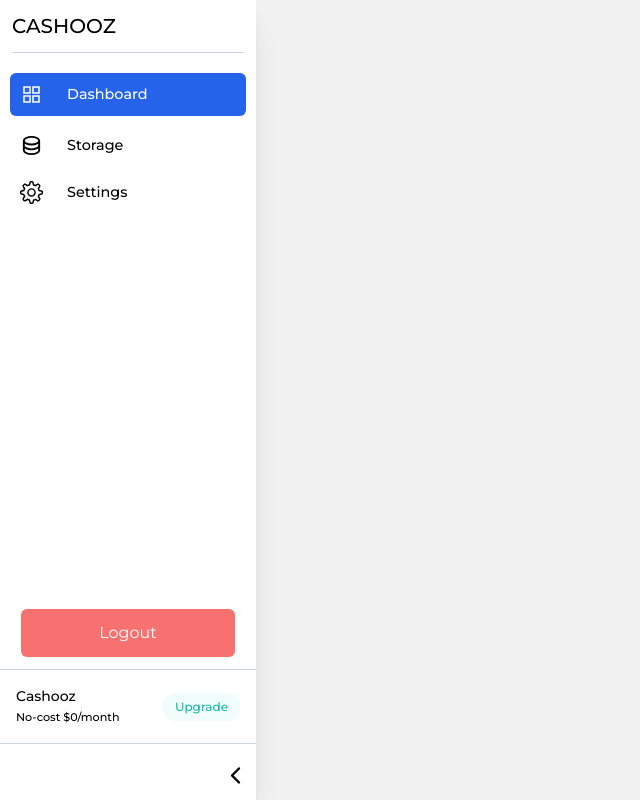
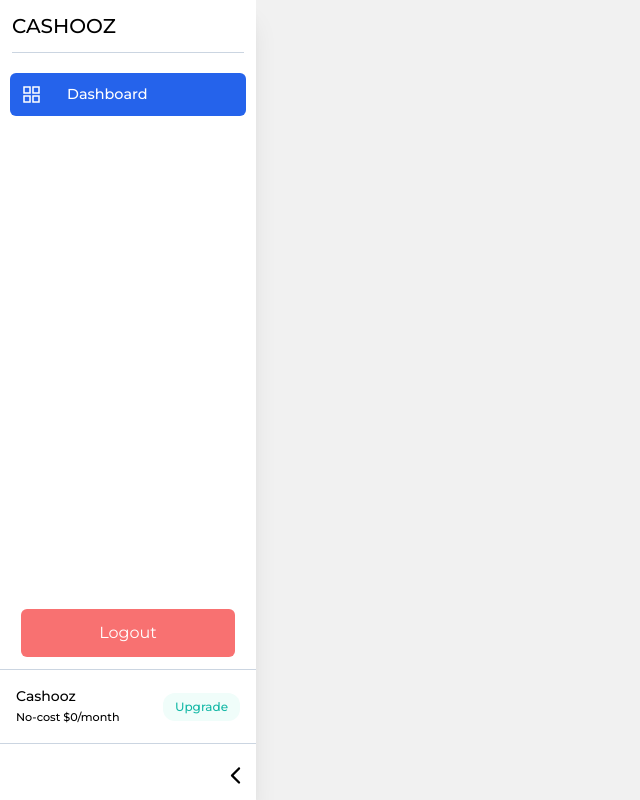
Before and after one commit to Sabbir386/cashooz-client, a React (Vite) app: page /dashboard in a window 1280 px wide. Shown: the whole page, without its empty margins (0-640 px from the left). Built offline with nearby package versions, Linux system fonts and the light colour scheme.

Commit message:
added something

```diff
--- a/src/layouts/ProtectedRoutes.jsx
+++ b/src/layouts/ProtectedRoutes.jsx
@@ -1,5 +1,4 @@
 import { useAppDispatch, useAppSelector } from "../redux/features/hooks";
-
 import { logOut, useCurrentToken } from "../redux/features/auth/authSlice";
 import { Navigate } from "react-router-dom";
 import { verifyToken } from "../utils/verifyToken";
@@ -9,7 +8,6 @@
   console.log(token);
 
   let user;
-
   if (token) {
     user = verifyToken(token);
   }
@@ -19,6 +17,7 @@
   if (!token) {
     return <Navigate to="/login" replace={true} />;
   }
+
   return children;
 };
 
--- a/src/layouts/sidebar/index.jsx
+++ b/src/layouts/sidebar/index.jsx
@@ -142,15 +142,6 @@
           },
         ],
       },
-      {
-        id: "admin-blogs",
-        name: "Blog's",
-        icon: HiOutlineUsers,
-        menus: [
-          { id: "admin-create-blog", path: "", name: "- Create New Offer" },
-          { id: "admin-view-blog", path: "", name: "- All Offer List" },
-        ],
-      },
     ];
   } else if (user?.role === "user") {
     menulist = [
@@ -286,19 +277,6 @@
           },
         ],
       },
-      {
-        id: "superadmin-blogs",
-        name: "Blog's",
-        icon: HiOutlineUsers,
-        menus: [
-          {
-            id: "superadmin-create-blog",
-            path: "",
-            name: "- Create New Offer",
-          },
-          { id: "superadmin-view-blog", path: "", name: "- All Offer List" },
-        ],
-      },
     ];
   }
 
@@ -381,33 +359,6 @@
                 </div>
               ))}
             </li>
-            <li>
-              <Link
-                to={"/storage"}
-                className={`p-2.5 flex rounded-md gap-6 items-center md:cursor-pointer cursor-default duration-300 font-medium ${
-                  location.pathname === "/storage"
-                    ? "bg-blue-600 text-white"
-                    : ""
-                }`}
-              >
-                <HiOutlineDatabase size={23} className="min-w-max" />
-                Storage
-              </Link>
-            </li>
-
-            <li>
-              <Link
-                to={"/settings"}
-                className={`p-2.5 flex rounded-md gap-6 items-center md:cursor-pointer cursor-default duration-300 font-medium ${
-                  location.pathname === "/settings"
-                    ? "bg-blue-600 text-white"
-                    : ""
-                }`}
-              >
-                <SlSettings size={23} className="min-w-max" />
-                Settings
-              </Link>
-            </li>
           </ul>
           <button
             onClick={setLogout}
--- a/src/pages/OfferList.jsx
+++ b/src/pages/OfferList.jsx
@@ -7,24 +7,21 @@
 import { detect } from "detect-browser";
 import { useCreateCompletedOfferMutation } from "./completedOfferApi";
 import { toast } from "sonner";
+
 const OfferList = () => {
-  // Use the Redux query hook to fetch data
-
   const [data, setData] = useState([]);
   const [deviceInfo, setDeviceInfo] = useState("");
   const [deviceType, setDeviceType] = useState("");
   const [country, setCountry] = useState("");
-  const [isLoading, setIsLoading] = useState(false);
+  const [offerStatus, setOfferStatus] = useState('');
+  // const [isLoading, setIsLoading] = useState(true);
   const [createCompletedOffer] = useCreateCompletedOfferMutation();
+
   const handleCompletedOffer = async (_id) => {
     const toastId = toast.loading("Completing....");
     try {
-      const completedOfferInfo = {
-        offerId: _id,
-      };
-      // console.log(completedOfferInfo);
+      const completedOfferInfo = { offerId: _id };
       await createCompletedOffer(completedOfferInfo);
-
       toast.success("Offer Successfully Completed", {
         id: toastId,
         duration: 2000,
@@ -37,7 +34,6 @@
 
   useEffect(() => {
     const getDeviceInfo = async () => {
-      // Use ua-parser-js to parse the user agent
       const parser = new UAParser();
       const result = parser.getResult();
 
@@ -45,7 +41,6 @@
       let deviceType = result.device.type || "desktop";
       const browser = result.browser.name || "Unknown Browser";
 
-      // Custom function to detect device name
       const userAgent = navigator.userAgent.toLowerCase();
       let deviceName = "Unknown Device";
 
@@ -81,7 +76,6 @@
 
       let deviceInfo = `OS: ${os}, Device Type: ${deviceType}, Device Name: ${deviceName}, Browser: ${browser}`;
 
-      // Fetch IP address using ipify
       try {
         const ipResponse = await fetch("https://api.ipify.org?format=json");
         if (!ipResponse.ok) {
@@ -90,7 +84,6 @@
         const ipData = await ipResponse.json();
         const ip = ipData.ip;
 
-        // Fetch location information using ipapi
         const locationResponse = await fetch(`https://ipapi.co/${ip}/json/`);
         if (!locationResponse.ok) {
           throw new Error("Network response was not ok");
@@ -104,52 +97,61 @@
       }
 
       setDeviceInfo(deviceInfo);
-      if (deviceInfo) {
-        console.log("oKeu");
-
       setDeviceType(deviceType);
       setCountry(country);
-      }
-      // console.log("user track", deviceInfo);
     };
-    console.log("user track", deviceInfo, deviceType);
 
     getDeviceInfo();
-  }, [deviceInfo]);
-
-  // Pagination
+  }, []);
 
   const [currentPage, setCurrentPage] = useState(0);
-  const pageSize = 5; // Number of items per page
+  const pageSize = 5;
   const offset = currentPage * pageSize;
 
-  // Handle page click
   const handlePageClick = ({ selected }) => {
     setCurrentPage(selected);
   };
 
-  // If data is still loading
+  const handleStatusChange = (event) => {
+    setOfferStatus(event.target.value);
+  };
 
-  const { data: offers } = useViewOfferQuery({ device: deviceType, country });
+  const {
+    data: offers,
+    isLoading,
+    isFetching,
+  } = useViewOfferQuery({ offerStatus, device: deviceType, country });
+
   useEffect(() => {
     if (offers) {
       setData(offers.data);
+      // setIsLoading(false); // Set loading to false when data is fetched
     }
   }, [offers]);
 
-  console.log(deviceInfo, country, deviceType);
-  // Paginated data
   const paginatedData = data.slice(offset, offset + pageSize);
-  if (isLoading) {
-    return <div>Loading...</div>;
+
+  if (isLoading || isFetching) {
+    return <div>Loading...</div>; // Show loading state
   }
 
-  // If there was an error fetching data
-  // if (error) {
-  //   return <div>Error: {error.message}</div>;
-  // }
   return (
+    <>
       <div className="container mx-auto">
+        <div className="my-4">
+          <label htmlFor="publish-status">Select Publish Status: </label>
+          <select
+            id="publish-status"
+            value={offerStatus}
+            onChange={handleStatusChange}
+          >
+            <option value="active">active</option>
+            <option value="draft">draft</option>
+            <option value="deleted">deleted</option>
+            <option value="completed">completed</option>
+            <option value="non completed">non completed</option>
+          </select>
+        </div>
         <table className="min-w-full bg-white border-collapse border border-gray-300 rounded-lg overflow-hidden">
           <thead className="bg-gray-100 text-gray-800">
             <tr className="text-left">
@@ -169,7 +171,7 @@
                 Price
               </th>
               <th className="py-3 px-4 uppercase font-semibold text-sm border-b border-gray-300">
-              Publish Status
+                Status
               </th>
               <th className="py-3 px-4 uppercase font-semibold text-sm border-b border-gray-300">
                 Action
@@ -213,13 +215,14 @@
                 <td className="px-5 py-2 border-b border-gray-200 bg-white text-sm">
                   <span
                     className={`py-0.5 px-1.5 font-medium rounded text-white ${
-                    row.offerStatus === "active" ? "bg-green-500" : "bg-red-500"
+                      row.offerStatus === "active"
+                        ? "bg-green-500"
+                        : "bg-red-500"
                     }`}
                   >
                     {row.offerStatus}
                   </span>
                 </td>
-
                 <td className="px-5 py-2 border-b border-gray-200 bg-white text-sm">
                   <div>
                     <Link
@@ -264,6 +267,7 @@
           activeClassName={"active"}
         />
       </div>
+    </>
   );
 };
 
--- a/src/pages/offerApi.ts
+++ b/src/pages/offerApi.ts
@@ -11,8 +11,9 @@
       invalidatesTags: ["offer"],
     }),
     viewOffer: builder.query({
-      query: ({ device, country }) => {
+      query: ({ offerStatus,device, country }) => {
         const params = new URLSearchParams();
+        if (offerStatus) params.append('offerStatus', offerStatus);
         if (device) params.append('device', device);
         if (country) params.append('country', country);
 
--- a/src/routes/Routes.jsx
+++ b/src/routes/Routes.jsx
@@ -86,7 +86,7 @@
 
       {
         path: "/dashboard/offer-list",
-        element: <OfferList></OfferList>,
+        element: <ProtectedRoutes><OfferList></OfferList></ProtectedRoutes>,
       },
       {
         path: "/dashboard/authentication",
```
Lines whose indentation alone changed are shown as unchanged.
